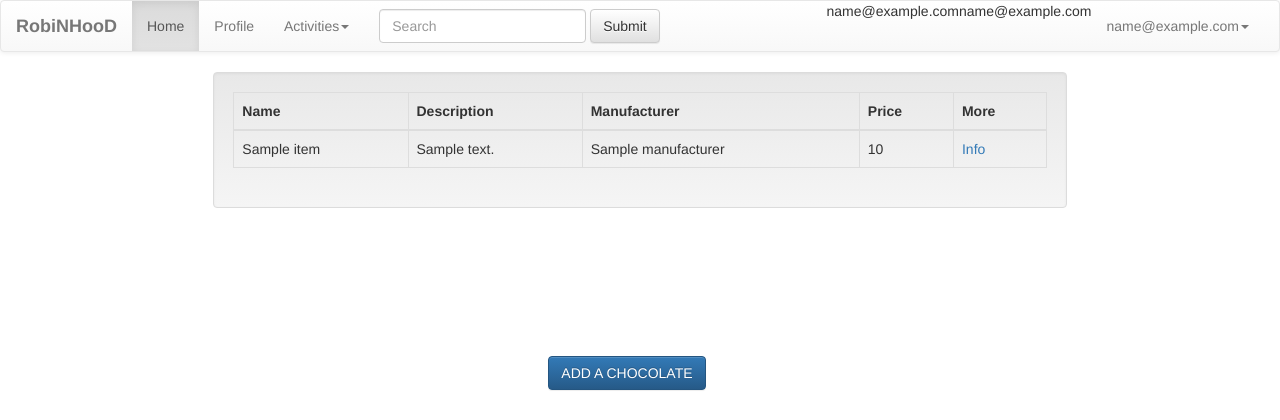
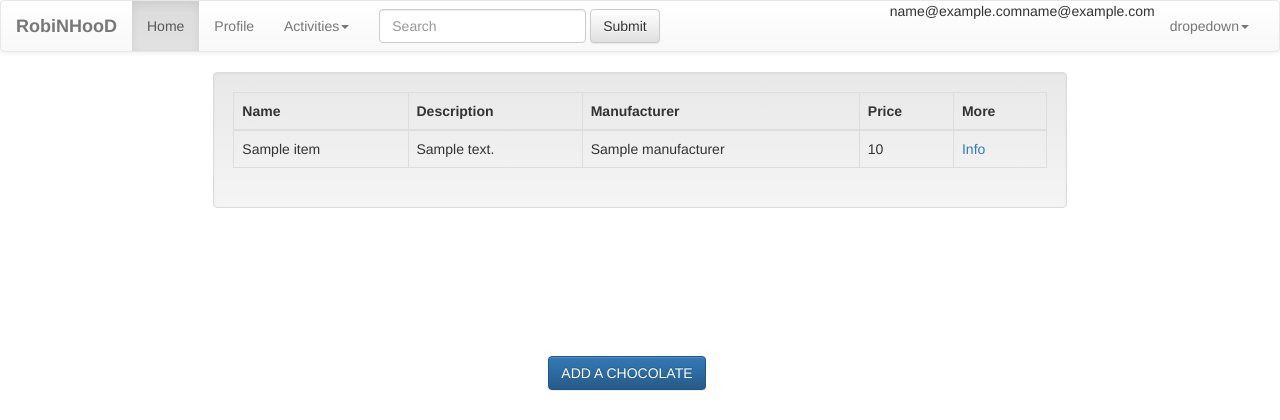
Before and after one commit to adarshA97/django, a Django app: template registration/templates/index.html in a window 1280 px wide. Shown: the top 420 px of the page. Run offline with Django 3.2, Linux system fonts and the light colour scheme; the template is opened without the code that fills it: most values are stand-ins (such as "Sample title", 1, 10 or a date in 2020); parts of the project's set-up code (start-up, migrations or seed data) failed here and were passed over; some libraries are stand-ins or nearby versions.

Commit message:
11commit

```diff
--- a/registration/templates/index.html
+++ b/registration/templates/index.html
@@ -49,7 +49,7 @@
                 <li>{{ email }}</li>
                 <li>{{ email }}</li>
                 <li class="dropdown">
-                    <a href="#" class="dropdown-toggle" data-toggle="dropdown" role="button" aria-haspopup="true" aria-expanded="false">{{ email }}<span class="caret"></span></a>
+                    <a href="#" class="dropdown-toggle" data-toggle="dropdown" role="button" aria-haspopup="true" aria-expanded="false">dropedown<span class="caret"></span></a>
                     <ul class="dropdown-menu">
 
                         {% if user.is_anonymous %}
```
